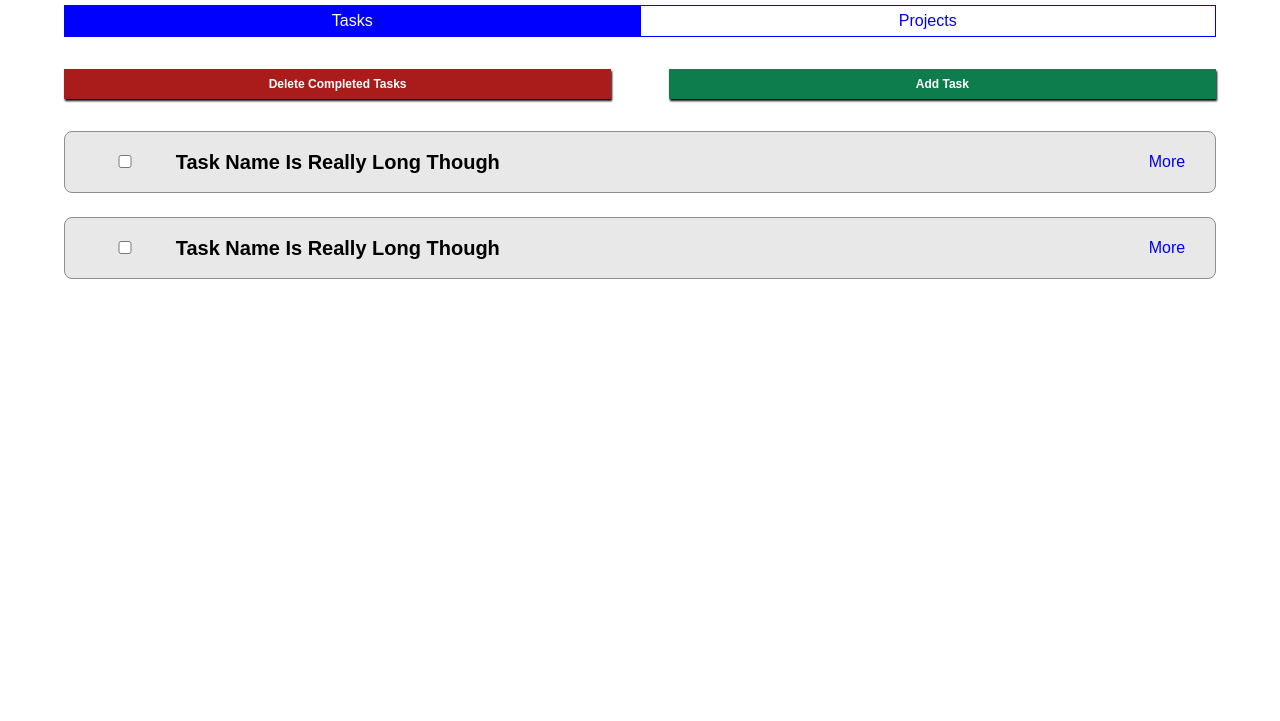
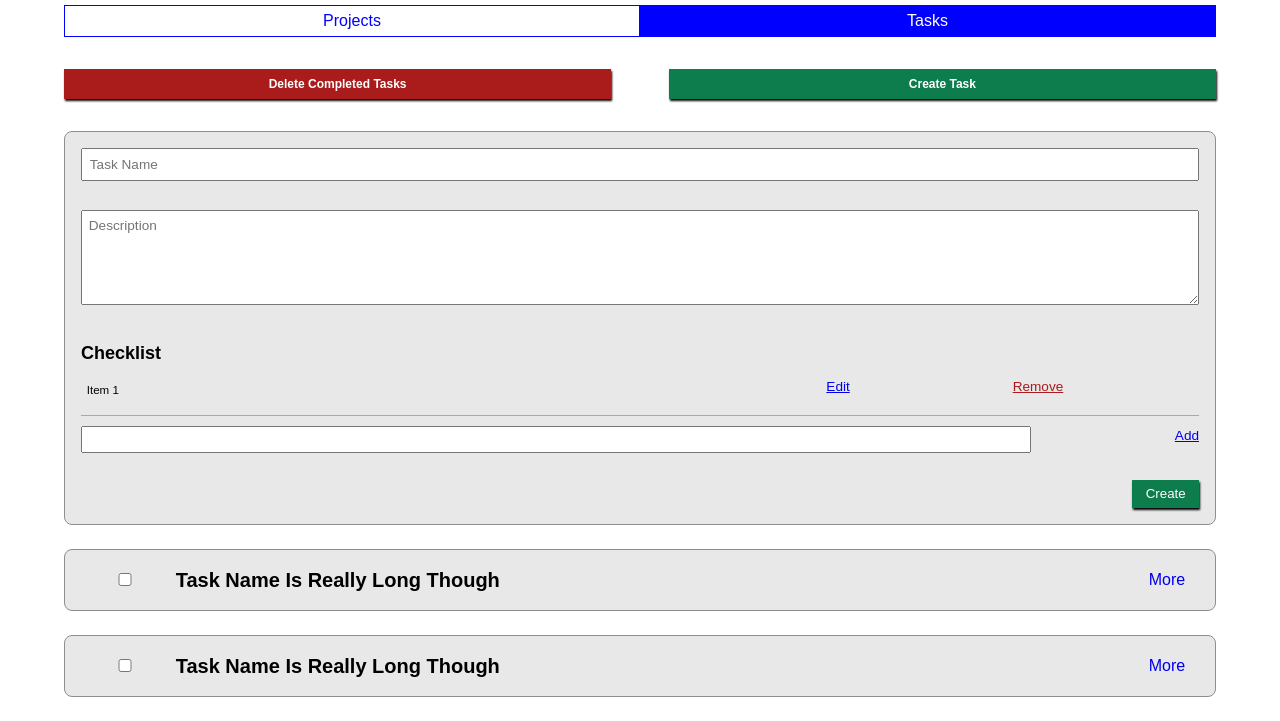
Before and after one commit to BlessedOneKobo/todo-list, a plain HTML site: page index.html in a window 1280 px wide. Shown: the part 81-802 px from the top of the page. Drawn offline with Linux system fonts and the light colour scheme.

Commit message:
feat: Add task creation form
Set box-sizing to border box to prevent padding bugs

```diff
--- a/index.html
+++ b/index.html
@@ -15,19 +15,62 @@
       <!-- /heading -->
 
       <nav class="menu">
+        <a href="#">Projects</a>
         <a class="active" href="#">Tasks</a>
-        <a href="#">Projects</a>
       </nav>
       <!-- /menu -->
 
       <div class="section">
         <div class="section-header">
           <button class="btn delete-completed">Delete Completed Tasks</button>
-          <button class="btn add-task">Add Task</button>
+          <button class="btn create-task">Create Task</button>
         </div>
         <!-- /section-header -->
 
         <div class="section-body">
+          <div class="task-card create">
+            <div class="task-card-body">
+              <form id="task-card-create">
+                <div class="form-row">
+                  <input
+                    type="text"
+                    class="form-row task-name"
+                    placeholder="Task Name"
+                  />
+                </div>
+                <div class="form-row">
+                  <textarea
+                    class="form-row task-description"
+                    placeholder="Description"
+                  ></textarea>
+                </div>
+                <div class="form-row">
+                  <div class="checklist-subsection">
+                    <h3>Checklist</h3>
+                    <ul class="checklist-content">
+                      <li class="checklist-item">
+                        <span class="checkbox-text">Item 1</span>
+                        <a href="#" class="checklist-item-edit">Edit</a>
+                        <a href="#" class="checklist-item-delete">Remove</a>
+                      </li>
+                      <li class="checklist-item input">
+                        <input class="checkbox-text" type="text" />
+                        <a href="#" class="checklist-item-add">Add</a>
+                      </li>
+                    </ul>
+                  </div>
+                </div>
+              </form>
+            </div>
+            <!-- /task-card-body -->
+
+            <div class="task-card-footer">
+              <button class="btn create-task">Create</button>
+            </div>
+            <!-- /task-card-footer -->
+          </div>
+          <!-- /task-card.create -->
+
           <div class="task-card">
             <div class="task-card-header">
               <div class="heading-group">
@@ -58,16 +101,19 @@
                       <span class="checkbox-text">Item 1</span>
                       <input class="checkbox-item" type="checkbox" />
                       <a href="#" class="checklist-item-edit">Edit</a>
+                      <a href="#" class="checklist-item-delete">Remove</a>
                     </li>
                     <li class="checklist-item">
                       <span class="checkbox-text">Item 2</span>
                       <input class="checkbox-item" type="checkbox" />
                       <a href="#" class="checklist-item-edit">Edit</a>
+                      <a href="#" class="checklist-item-delete">Remove</a>
                     </li>
                     <li class="checklist-item">
                       <span class="checkbox-text">Item 3</span>
                       <input class="checkbox-item" type="checkbox" />
                       <a href="#" class="checklist-item-edit">Edit</a>
+                      <a href="#" class="checklist-item-delete">Remove</a>
                     </li>
                   </ul>
                 </div>
@@ -127,16 +173,19 @@
                       <span class="checkbox-text">Item 1</span>
                       <input class="checkbox-item" type="checkbox" />
                       <a href="#" class="checklist-item-edit">Edit</a>
+                      <a href="#" class="checklist-item-delete">Remove</a>
                     </li>
                     <li class="checklist-item">
                       <span class="checkbox-text">Item 2</span>
                       <input class="checkbox-item" type="checkbox" />
                       <a href="#" class="checklist-item-edit">Edit</a>
+                      <a href="#" class="checklist-item-delete">Remove</a>
                     </li>
                     <li class="checklist-item">
                       <span class="checkbox-text">Item 3</span>
                       <input class="checkbox-item" type="checkbox" />
                       <a href="#" class="checklist-item-edit">Edit</a>
+                      <a href="#" class="checklist-item-delete">Remove</a>
                     </li>
                   </ul>
                 </div>
--- a/style.css
+++ b/style.css
@@ -1,4 +1,7 @@
 /* General */
+* {
+  box-sizing: border-box;
+}
 body {
   font-family: sans-serif;
   font-size: 16px;
@@ -120,13 +123,13 @@ a {
 .btn.delete-task:active {
   background-color: #b61a1a;
 }
-.btn.add-task {
+.btn.create-task {
   background-color: #0e7d4e;
 }
-.btn.add-task:hover {
+.btn.create-task:hover {
   background-color: #135f3e;
 }
-.btn.add-task:active {
+.btn.create-task:active {
   background-color: #1f865a;
 }
 /* /section-header */
@@ -186,21 +189,55 @@ a {
 }
 .checklist-item {
   display: flex;
+  font-size: 0.85em;
   border-bottom: 1px solid #aaa;
   padding-bottom: 0.75em;
   margin-top: 0.75em;
 }
+.checklist-item:last-of-type {
+  border-bottom: none;
+}
 .checkbox-text {
-  flex: 1 0 80%;
+  flex: 1 0 60%;
 }
-.checkbox-item,
-.checklist-item-edit {
+.checkbox-item {
+  flex: 1 0 2.5%;
+}
+.checklist-item-add,
+.checklist-item-edit,
+.checklist-item-delete {
   flex: 1 0 10%;
+  text-decoration: underline;
 }
-.checklist-item-edit {
-  text-align: center;
+.checklist-item-delete {
+  color: #aa1b1b;
 }
-
 .task-card-footer {
   padding: 0 1em 1em 1em;
 }
+
+/* Task add */
+.checklist-item.input .checkbox-text {
+  flex-basis: 80%;
+}
+.checklist-item.input .checklist-item-add {
+  text-align: right;
+}
+.form-row {
+  min-width: 100%;
+  margin-bottom: 1em;
+}
+#task-card-create {
+  padding-top: 1em;
+}
+#task-card-create .checkbox-text,
+#task-card-create .task-description,
+#task-card-create .task-name {
+  font-size: 0.85em;
+  padding: 0.5em;
+}
+#task-card-create .task-description {
+  min-height: 7em;
+  line-height: 1.2;
+  font-family: sans-serif;
+}
```
